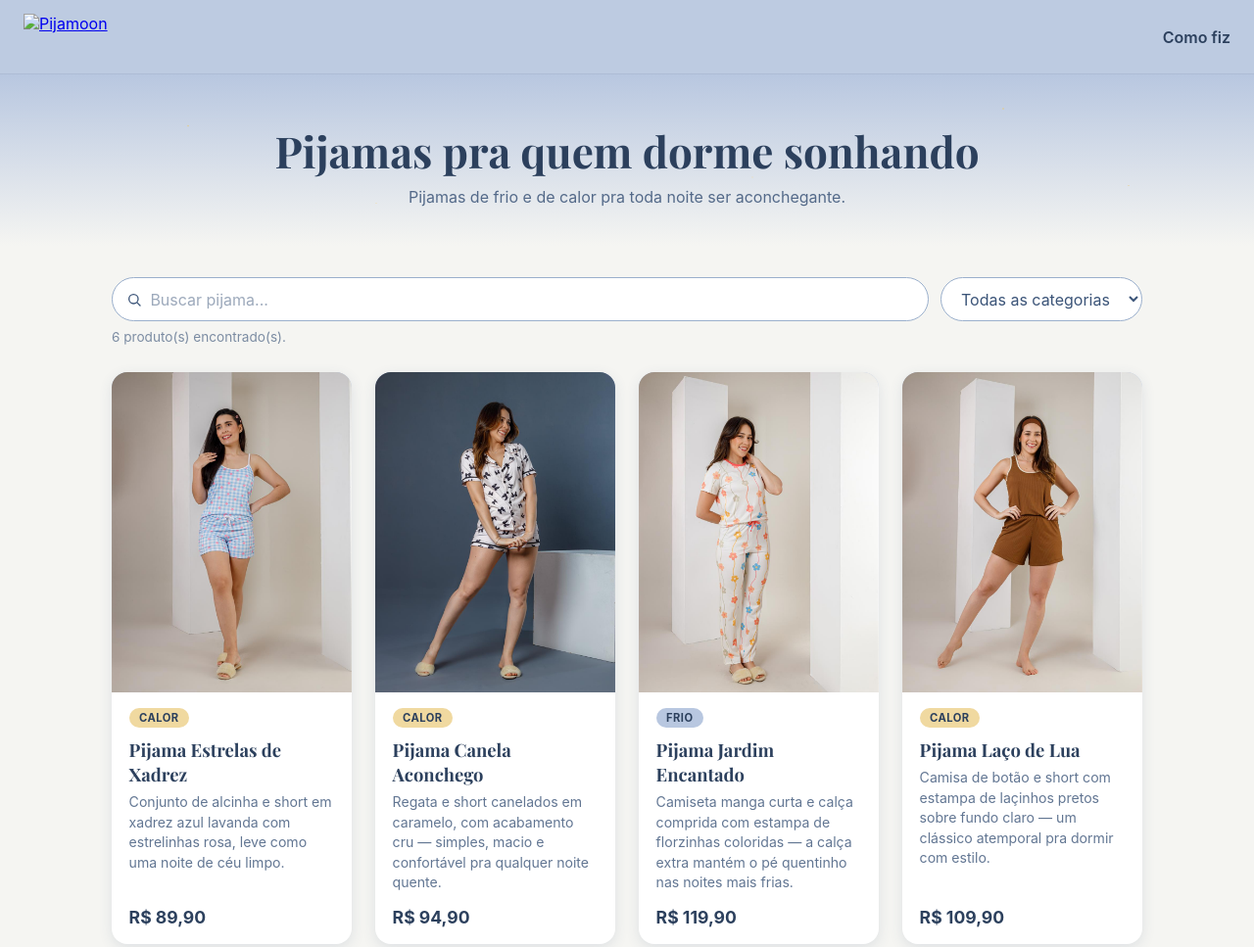
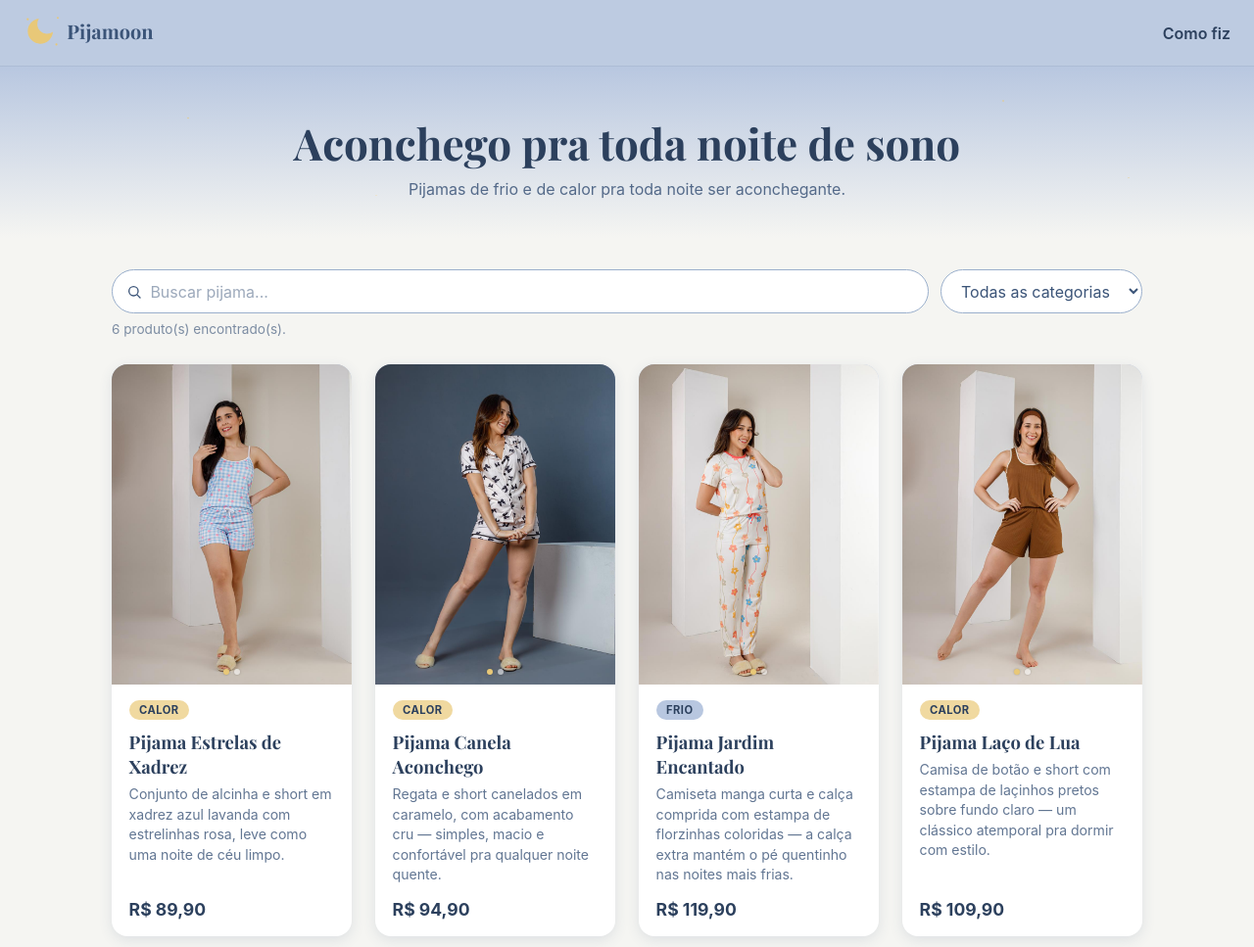
Before and after one commit to gamaral203/Pijamoon-Bootcamp, a website: page index.html in a window 1280 px wide. Shown: the top 967 px of the page at 98% size. Drawn offline with nearby package versions, Linux system fonts and the light colour scheme.

Commit message:
feat: lua SVG no logo, novo headline e foto de costas clicavel no card
- Troca o logo por uma lua crescente em SVG (sem depender de imagem pesada)
- Atualiza o headline do hero
- Produtos ganham imagemCostas; clique na foto do card alterna frente/costas

```diff
--- a/css/style.css
+++ b/css/style.css
@@ -41,8 +41,9 @@ body {
   border-bottom: 1px solid rgba(59, 84, 120, 0.12);
 }
 
-.logo-img {
-  height: 48px;
+.logo-svg {
+  height: 40px;
+  width: auto;
   display: block;
 }
 
@@ -170,7 +171,8 @@ body {
   box-shadow: var(--sombra-hover);
 }
 
-.produto-card .produto-imagem-wrapper {
+.produto-imagem-wrapper {
+  position: relative;
   overflow: hidden;
 }
 
@@ -185,6 +187,34 @@ body {
 
 .produto-card:hover img {
   transform: scale(1.04);
+}
+
+.produto-imagem-wrapper.com-fotos .produto-imagem {
+  cursor: pointer;
+}
+
+.produto-fotos-dots {
+  position: absolute;
+  bottom: 0.6rem;
+  left: 0;
+  right: 0;
+  display: flex;
+  justify-content: center;
+  gap: 0.35rem;
+  pointer-events: none;
+}
+
+.produto-fotos-dots .dot {
+  width: 6px;
+  height: 6px;
+  border-radius: 50%;
+  background: rgba(255, 255, 255, 0.55);
+  box-shadow: 0 0 2px rgba(0, 0, 0, 0.25);
+  transition: background 0.15s ease;
+}
+
+.produto-fotos-dots .dot.ativo {
+  background: var(--dourado);
 }
 
 .produto-info {
--- a/data/products.json
+++ b/data/products.json
@@ -5,7 +5,8 @@
     "categoria": "calor",
     "preco": 89.90,
     "descricao": "Conjunto de alcinha e short em xadrez azul lavanda com estrelinhas rosa, leve como uma noite de céu limpo.",
-    "imagem": "img/produtos/ALCINHA1.jpg"
+    "imagem": "img/produtos/ALCINHA1.jpg",
+    "imagemCostas": "img/produtos/ALCINHA1.2.jpg"
   },
   {
     "id": "pijama-canela-aconchego",
@@ -13,7 +14,8 @@
     "categoria": "calor",
     "preco": 94.90,
     "descricao": "Regata e short canelados em caramelo, com acabamento cru — simples, macio e confortável pra qualquer noite quente.",
-    "imagem": "img/produtos/AMERICANO1.jpg"
+    "imagem": "img/produtos/AMERICANO1.jpg",
+    "imagemCostas": "img/produtos/AMERICANO1.2.jpg"
   },
   {
     "id": "pijama-jardim-encantado",
@@ -21,7 +23,8 @@
     "categoria": "frio",
     "preco": 119.90,
     "descricao": "Camiseta manga curta e calça comprida com estampa de florzinhas coloridas — a calça extra mantém o pé quentinho nas noites mais frias.",
-    "imagem": "img/produtos/DECALCA1.jpg"
+    "imagem": "img/produtos/DECALCA1.jpg",
+    "imagemCostas": "img/produtos/DECALCA1.2.jpg"
   },
   {
     "id": "pijama-laco-de-lua",
@@ -29,7 +32,8 @@
     "categoria": "calor",
     "preco": 109.90,
     "descricao": "Camisa de botão e short com estampa de laçinhos pretos sobre fundo claro — um clássico atemporal pra dormir com estilo.",
-    "imagem": "img/produtos/SIMPLES1.jpg"
+    "imagem": "img/produtos/SIMPLES1.jpg",
+    "imagemCostas": "img/produtos/SIMPLES1.2.jpg"
   },
   {
     "id": "camisola-limonada",
@@ -37,7 +41,8 @@
     "categoria": "calor",
     "preco": 79.90,
     "descricao": "Camisola de alcinha rosa com estampa de limões, fresquinha e leve — perfeita pras noites mais quentes.",
-    "imagem": "img/produtos/CAMISOLA1.jpg"
+    "imagem": "img/produtos/CAMISOLA1.jpg",
+    "imagemCostas": "img/produtos/CAMISOLA1.2.jpg"
   },
   {
     "id": "pijama-poa-dos-sonhos",
@@ -45,6 +50,7 @@
     "categoria": "calor",
     "preco": 89.90,
     "descricao": "Regata e short lilás de poá branco, com detalhes em rosa — doce e confortável como um cochilo de tarde.",
-    "imagem": "img/produtos/PRODUTO1.1.jpg"
+    "imagem": "img/produtos/PRODUTO1.1.jpg",
+    "imagemCostas": "img/produtos/PRODUTO1.2.jpg"
   }
 ]
--- a/index.html
+++ b/index.html
@@ -15,8 +15,14 @@
 <body>
 
   <header class="site-header">
-    <a href="index.html" class="logo">
-      <img src="img/logo.png" alt="Pijamoon" class="logo-img">
+    <a href="index.html" class="logo" aria-label="Pijamoon — página inicial">
+      <svg class="logo-svg" viewBox="0 0 230 56" xmlns="http://www.w3.org/2000/svg" role="img" aria-hidden="true">
+        <circle cx="6" cy="8" r="1.6" fill="#E8C878"/>
+        <circle cx="49" cy="6" r="1.3" fill="#E8C878"/>
+        <circle cx="47" cy="44" r="1.5" fill="#E8C878"/>
+        <path d="M42 26 A18 18 0 1 1 22 7 A14 14 0 0 0 42 26 Z" fill="#E8C878"/>
+        <text x="62" y="37" font-family="'Playfair Display', Georgia, serif" font-weight="700" font-size="28" fill="#3B5478">Pijamoon</text>
+      </svg>
     </a>
     <nav>
       <a href="como-fiz/index.html">Como fiz</a>
@@ -25,7 +31,7 @@
 
   <main>
     <section class="hero">
-      <h1>Pijamas pra quem dorme sonhando</h1>
+      <h1>Aconchego pra toda noite de sono</h1>
       <p>Pijamas de frio e de calor pra toda noite ser aconchegante.</p>
     </section>
 
--- a/js/app.js
+++ b/js/app.js
@@ -27,8 +27,17 @@ function criarCardProduto(produto) {
     const card = document.createElement("article");
     card.className = "produto-card";
     card.dataset.categoria = produto.categoria;
+    const temSegundaFoto = Boolean(produto.imagemCostas);
     card.innerHTML = `
-    <img src="${produto.imagem}" alt="${produto.nome}" loading="lazy">
+    <div class="produto-imagem-wrapper${temSegundaFoto ? " com-fotos" : ""}">
+      <img src="${produto.imagem}" alt="${produto.nome}" loading="lazy" class="produto-imagem">
+      ${temSegundaFoto ? `
+        <div class="produto-fotos-dots" aria-hidden="true">
+          <span class="dot ativo"></span>
+          <span class="dot"></span>
+        </div>
+      ` : ""}
+    </div>
     <div class="produto-info">
       <span class="produto-categoria">${produto.categoria}</span>
       <h2>${produto.nome}</h2>
@@ -36,6 +45,18 @@ function criarCardProduto(produto) {
       <p class="produto-preco">${formatarPreco(produto.preco)}</p>
     </div>
   `;
+    if (temSegundaFoto) {
+        const fotos = [produto.imagem, produto.imagemCostas];
+        const imagemEl = card.querySelector(".produto-imagem");
+        const pontos = card.querySelectorAll(".dot");
+        let indice = 0;
+        imagemEl.title = "Clique para ver a foto de costas";
+        imagemEl.addEventListener("click", () => {
+            indice = (indice + 1) % fotos.length;
+            imagemEl.src = fotos[indice];
+            pontos.forEach((ponto, i) => ponto.classList.toggle("ativo", i === indice));
+        });
+    }
     return card;
 }
 function renderizarProdutos(lista) {
```
Also changed, not shown: como-fiz/index.html (+8 -2 lines), ts/app.ts (+26 -1 lines), 1 other file.
